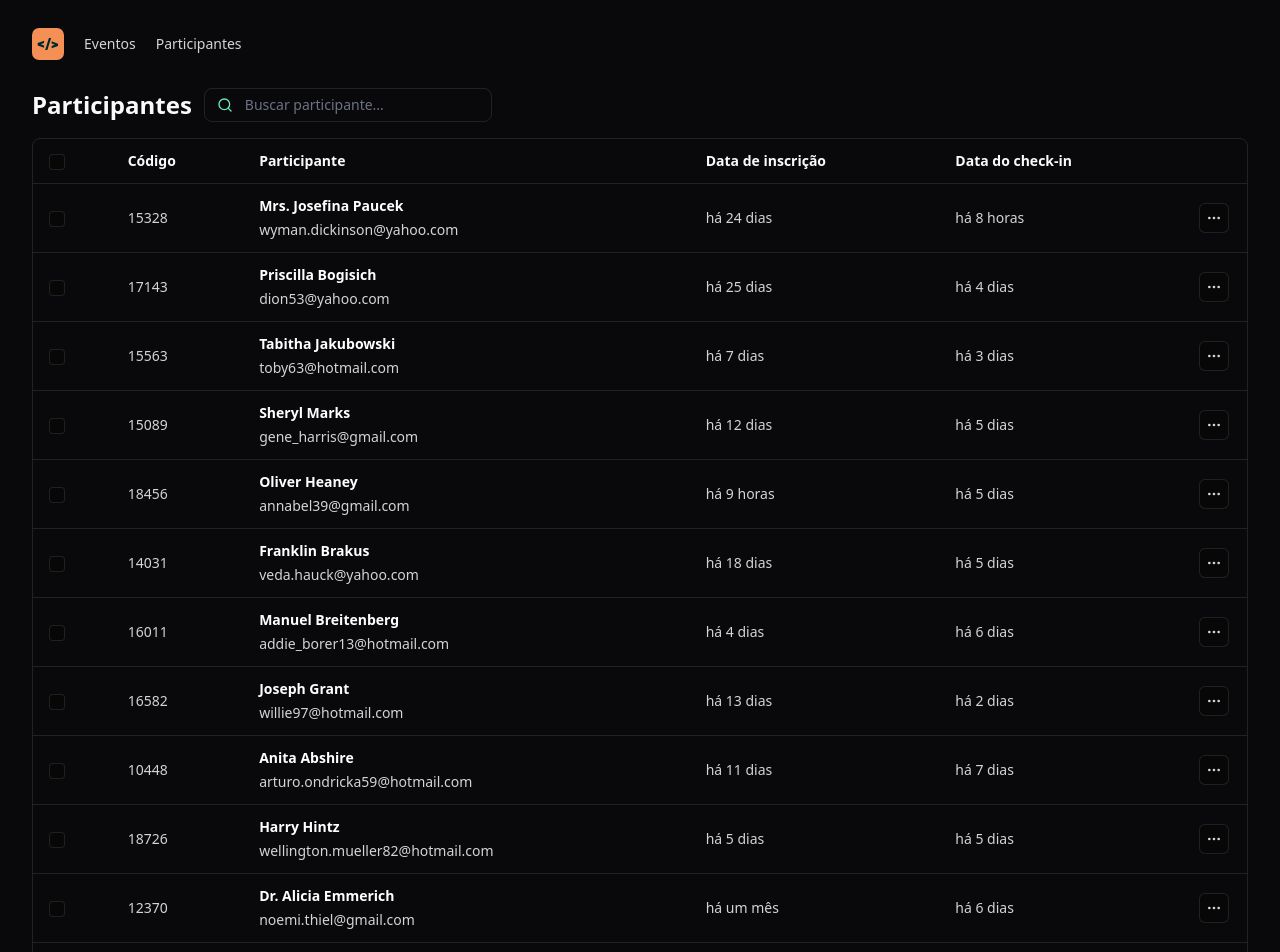
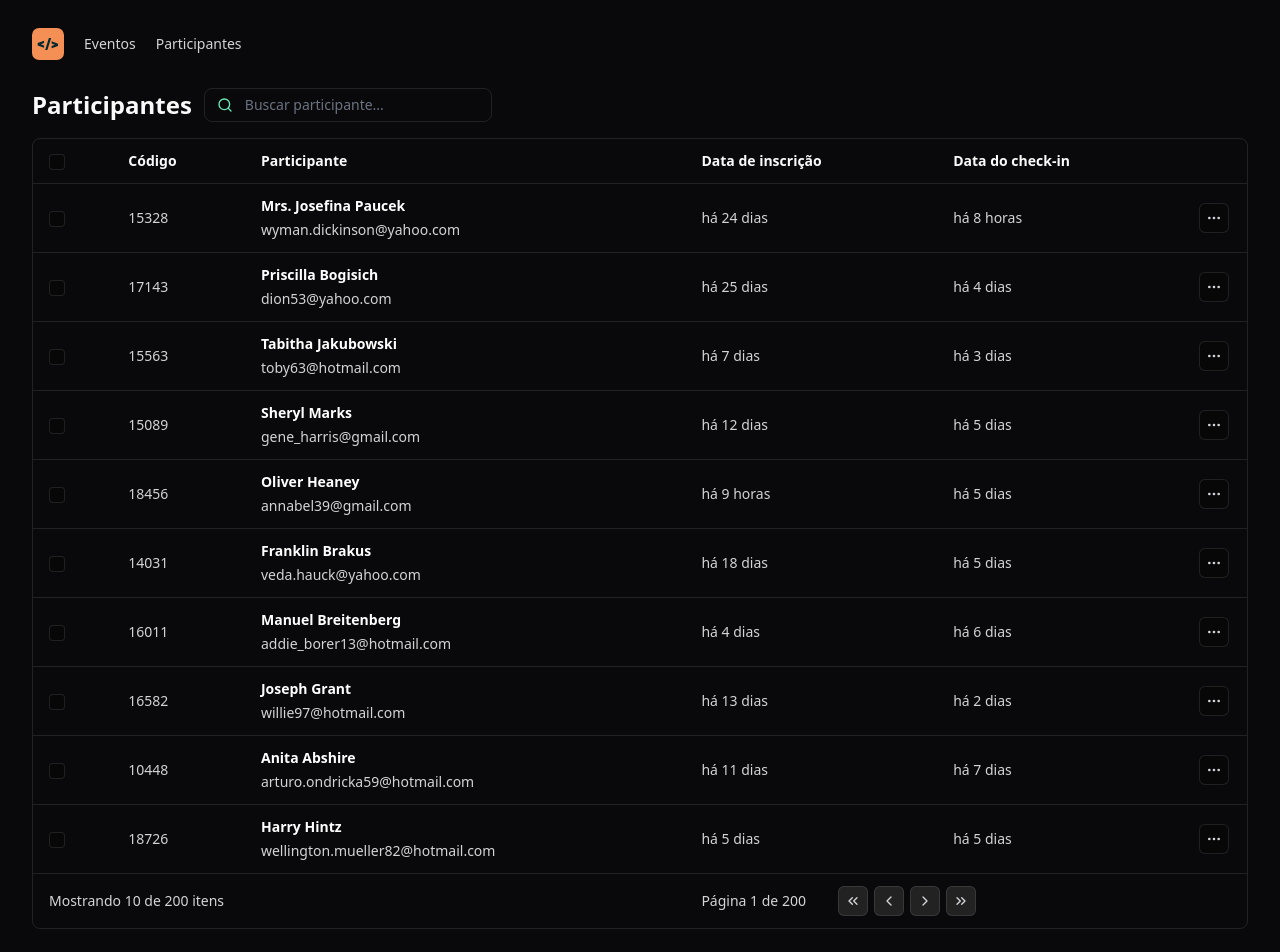
Before and after one commit to vandodev/nlw-unite, a React (Vite) app in the folder web/: page / in a window 1280 px wide. Shown: the top 952 px of the page. Built offline with nearby package versions, Linux system fonts and the light colour scheme.

Commit message:
:lock: :closed_lock_with_key: :key: Web - Recurso de paginação

```diff
--- a/web/src/components/attendee-list.tsx
+++ b/web/src/components/attendee-list.tsx
@@ -15,11 +15,31 @@ import { attendees } from "../data/attendees";
 import dayjs from "dayjs";
 import "dayjs/locale/pt-br";
 import relativeTime from "dayjs/plugin/relativeTime";
+import { useState } from 'react';
 
 dayjs.extend(relativeTime);
 dayjs.locale("pt-br");
 
   export function AttendeeList() {
+    const [page, setPage] = useState(1)
+    const totalPages = Math.ceil(attendees.length)
+
+    function goToFirstPage() {
+      setPage(1);
+    }
+
+    function goToLastPage() {
+      setPage(totalPages);
+    }
+
+    function goToNextPage() {
+      setPage(page + 1);
+    }
+
+    function goToPreviousPage() {
+      setPage(page - 1);
+    }
+
     return (
       <div className="flex flex-col gap-4">
         <div className="flex gap-3 items-center">
@@ -53,7 +73,8 @@ dayjs.locale("pt-br");
               </tr>
             </thead>
             <tbody>
-            {attendees.map((ateendee) => {
+            {/* {attendees.slice(page  * 10,(page + 1) * 10).map((ateendee) => { */}
+            {attendees.slice((page -1) * 10,page * 10).map((ateendee) => {
                 return (
                   <TableRow key={ateendee.id}>
                     <TableCell>
@@ -82,23 +103,38 @@ dayjs.locale("pt-br");
             <tfoot>
               <tr>
                 <TableCell colSpan={3}>
-                  Mostrando 10 de 228 itens
+                  Mostrando 10 de {attendees.length} itens
                 </TableCell>
                 <TableCell colSpan={3}>
                   <div className="inline-flex items-center gap-8">
-                    <span>Página 1 de 23</span>
+                    <span>Página {page} de {totalPages} </span>
 
                     <div className="flex gap-1.5">
-                      <IconButton>
+                      <IconButton
+                        onClick={goToFirstPage}
+                        disabled={page === 1}
+                      >
                         <ChevronsLeft className="size-4" />
                       </IconButton>
-                      <IconButton>
+
+                      <IconButton
+                        onClick={goToPreviousPage}
+                        disabled={page === 1}
+                      >
                         <ChevronLeft className="size-4" />
                       </IconButton>
-                      <IconButton>
+
+                      <IconButton
+                        onClick={goToNextPage}
+                        disabled={page === totalPages}
+                      >
                         <ChevronRight className="size-4" />
                       </IconButton>
-                      <IconButton>
+
+                      <IconButton
+                        onClick={goToLastPage}
+                        disabled={page === totalPages}
+                      >
                         <ChevronsRight className="size-4" />
                       </IconButton>
                     </div>
```
